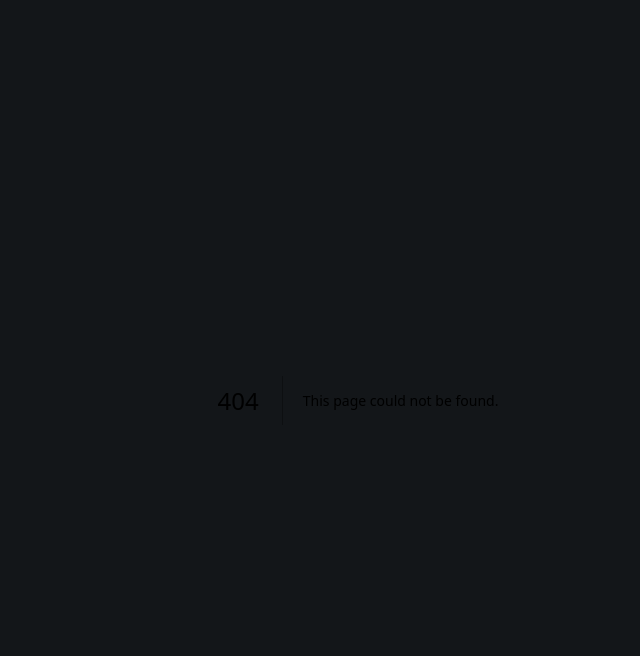
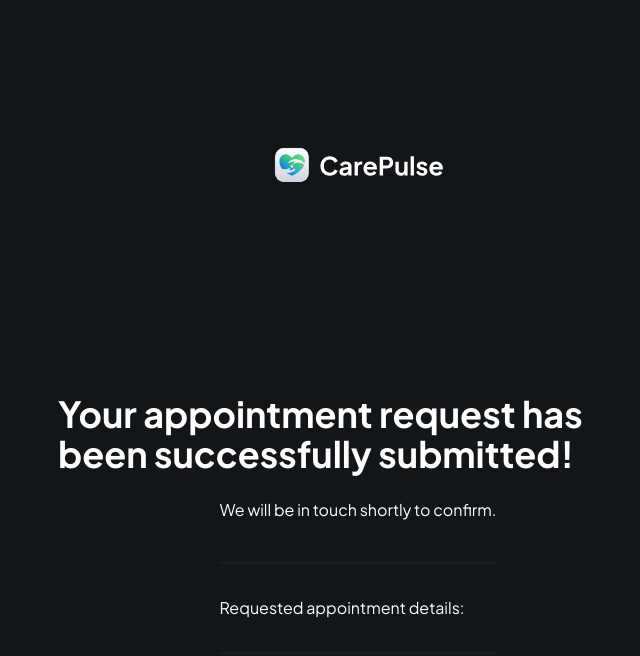
Before and after one commit to RebecaTI/carePulse, a Next.js app: page /patients/1/new-appointment/success in a window 1280 px wide. Before the commit this address had no page. Shown: the top 656 px of the page, without its empty margins (282-922 px from the left). Built offline with nearby package versions, Linux system fonts and the light colour scheme.

Commit message:
feat: add Success page for appointment request confirmation

```diff
--- /dev/null
+++ b/app/patients/[userId]/new-appointment/success/page.tsx
@@ -0,0 +1,45 @@
+import Image from 'next/image'
+import Link from 'next/link'
+import React from 'react'
+
+const Success = () => {
+  return (
+    <div className="flex h-screen max-h-screen px-[5%]">
+      <div className="success-img">
+        <Link href='/'>
+          <Image
+            src="/assets/icons/logo-full.svg"
+            height={1000}
+            width={1000}
+            alt="logo"
+            className="h-10 w-fit"
+          />
+        </Link>
+
+        <section className="flex flex-col items-center">
+          <Image
+            src="/assets/gifs/success.gif"
+            height={300}
+            width={280}
+            alt="success"
+          />
+          <h2 className="header mb-6 max-w-[600px] text-">
+            Your <span>appointment request</span> has been successfully submitted!
+          </h2>
+          <p>We will be in touch shortly to confirm.</p>
+        </section>
+
+        <section className="request-details">
+          <p>Requested appointment details:</p>
+          <div className="flex items-center gap-3">
+            {/* <Image
+            /> */}
+          </div>
+        </section>
+
+      </div>
+    </div>
+  )
+}
+
+export default Success
```
